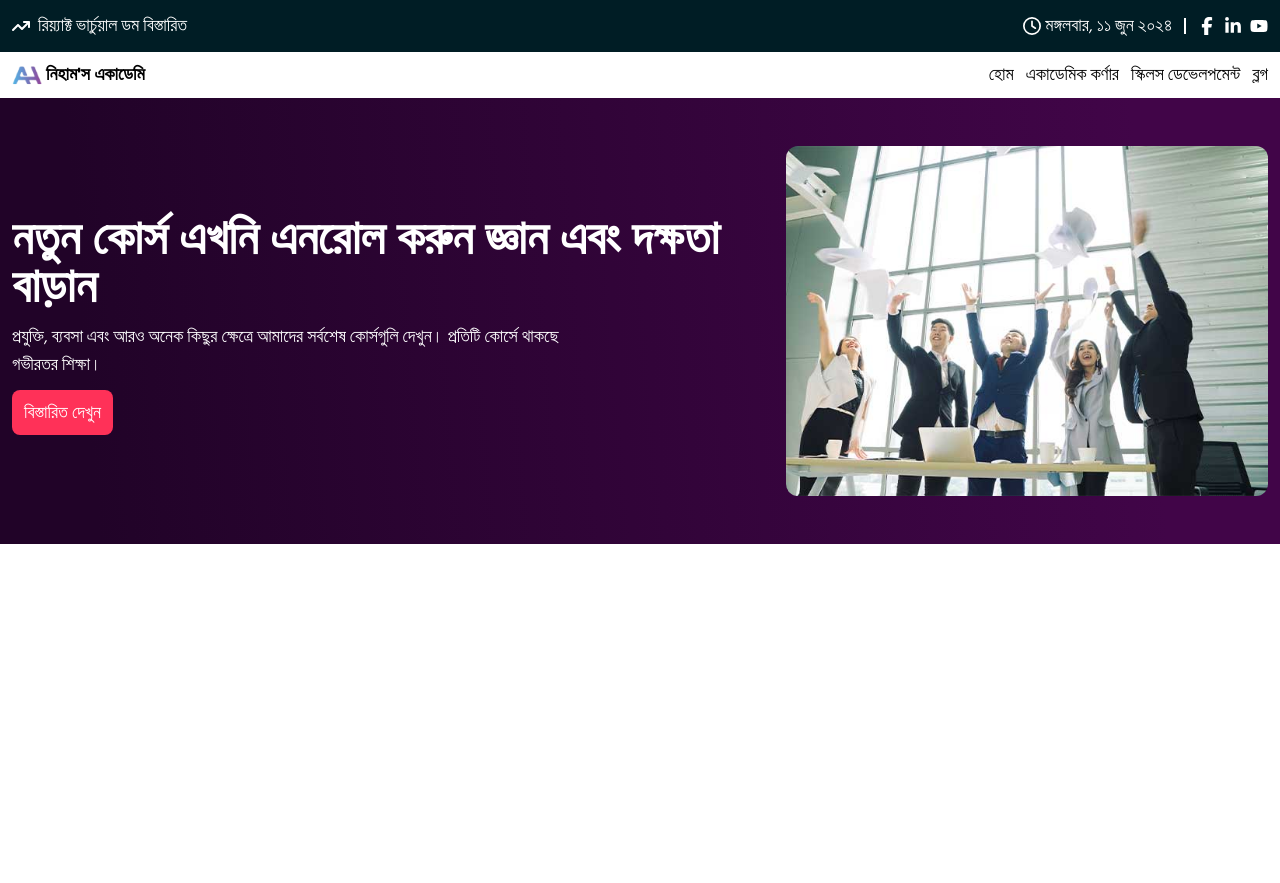
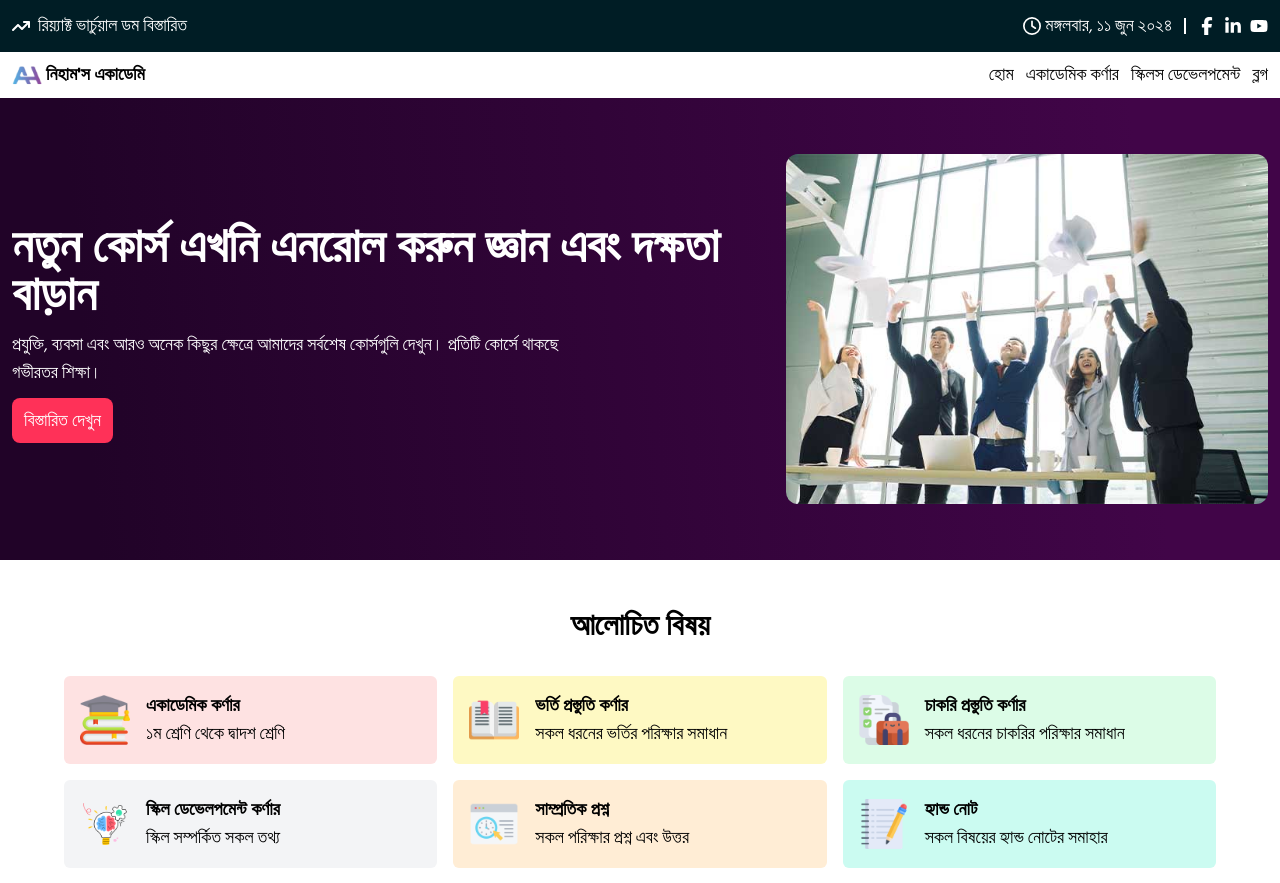
Before and after one commit to AhshanHabib26/Nihamsedu-Client, a Next.js app: page / in a window 1280 px wide. Shown: the top 883 px of the page. Before the commit the page ends 800 px from the top, so only its background shows below. Built offline with nearby package versions, Linux system fonts and the light colour scheme.

Commit message:
Category Added

```diff
--- a/src/app/(withCommonLayout)/page.tsx
+++ b/src/app/(withCommonLayout)/page.tsx
@@ -1,9 +1,11 @@
 import Banner from "@/components/Banner/Banner";
+import Categories from "@/components/Category/Categories";
 
 export default function Home() {
   return (
     <main>
       <Banner />
+      <Categories />
     </main>
   );
 }
--- a/src/components/Banner/Banner.tsx
+++ b/src/components/Banner/Banner.tsx
@@ -14,7 +14,7 @@ const Banner = () => {
   const banners = getAllBannerData();
 
   return (
-    <div className={`${Styles.mainContainer} py-12`}>
+    <div className={`${Styles.mainContainer} py-14`}>
       <Container>
         <SwiperComponent
           autoplay={{
--- /dev/null
+++ b/src/components/Category/Categories.tsx
@@ -0,0 +1,25 @@
+import { getAllCategoriesData } from "@/data/CategoryData";
+import Container from "@/utils/Container";
+import CategoriesCard from "./CategoriesCard";
+import { TCategory } from "@/types/types.global";
+
+const Categories = () => {
+    const categories = getAllCategoriesData();
+
+    return (
+      <Container>
+        <div className=" mt-12">
+          <h1 className="text-3xl hind-siliguri-bold text-center">
+            আলোচিত <span className="text-seconderyColor">বিষয়</span>
+          </h1>
+          <div className="grid grid-cols-1 md:grid-cols-2 lg:grid-cols-3 gap-4 mx-auto max-w-6xl mt-8">
+            {categories.map((category: TCategory) => (
+              <CategoriesCard category={category} key={category.id} />
+            ))}
+          </div>
+        </div>
+      </Container>
+    );
+  };
+
+  export default Categories;
--- /dev/null
+++ b/src/components/Category/CategoriesCard.tsx
@@ -0,0 +1,32 @@
+"use client"
+
+import { useState } from "react";
+import Image from "next/image";
+import { TCategoryProps } from "@/types/types.global";
+
+const CategoriesCard: React.FC<TCategoryProps> = ({ category }) => {
+  const [isHovered, setIsHovered] = useState(false);
+  return (
+    <div
+      className={`flex items-center p-4 rounded-md cursor-pointer ${
+        isHovered ? "text-white" : ""
+      }`}
+      style={{
+        backgroundColor: isHovered ? category.hoverColor : category.bgColor,
+        transition: "0.5s"
+      }}
+      onMouseEnter={() => setIsHovered(true)}
+      onMouseLeave={() => setIsHovered(false)}
+    >
+      <div>
+        <Image className="w-[50px]" src={category.imageUrl} alt="" />
+      </div>
+      <div className="ml-4">
+        <h1 className="text-lg hind-siliguri-bold">{category.title}</h1>
+        <p className="text-lg hind-siliguri-light">{category.description}</p>
+      </div>
+    </div>
+  );
+};
+
+export default CategoriesCard;
--- /dev/null
+++ b/src/data/CategoryData.ts
@@ -0,0 +1,88 @@
+import academicImg from "../assets/icons/education.png";
+import admissionImg from "../assets/icons/admission.png";
+import jobImg from "../assets/icons/job.png";
+import designImg from "../assets/icons/design-development.png";
+import noteImg from "../assets/icons/note.png";
+import islamicImg from "../assets/icons/quran.png";
+import recentImg from "../assets/icons/recent.png";
+import skillDevelopmentImg from "../assets/icons/skill-development.png";
+import tipsImg from "../assets/icons/tips.png";
+
+const categoriesData = [
+  {
+    id: 1,
+    title: "একাডেমিক কর্ণার",
+    description: "১ম শ্রেণি থেকে দ্বাদশ শ্রেণি",
+    bgColor: "#FEE2E2",
+    hoverColor: "#EF4444",
+    imageUrl: academicImg,
+  },
+  {
+    id: 2,
+    title: "ভর্তি প্রস্তুতি কর্ণার",
+    description: "সকল ধরনের ভর্তির পরিক্ষার সমাধান",
+    bgColor: "#FEF9C3",
+    hoverColor: "#EAB308",
+    imageUrl: admissionImg,
+  },
+  {
+    id: 3,
+    title: "চাকরি প্রস্তুতি কর্ণার",
+    description: "সকল ধরনের চাকরির পরিক্ষার সমাধান",
+    bgColor: "#DCFCE7",
+    hoverColor: "#22C55E",
+    imageUrl: jobImg,
+  },
+  {
+    id: 4,
+    title: "স্কিল ডেভেলপমেন্ট কর্ণার",
+    description: "স্কিল সম্পর্কিত সকল তথ্য",
+    bgColor: "#F3F4F6",
+    hoverColor: "#6B7280",
+    imageUrl: skillDevelopmentImg,
+  },
+  {
+    id: 5,
+    title: "সাম্প্রতিক প্রশ্ন",
+    description: "সকল পরিক্ষার প্রশ্ন এবং উত্তর",
+    bgColor: "#FFEDD5",
+    hoverColor: "#F97316",
+    imageUrl: recentImg,
+  },
+  {
+    id: 6,
+    title: "হ্যান্ড নোট",
+    description: "সকল বিষয়ের হ্যান্ড নোটের সমাহার",
+    bgColor: "#CBFBF1",
+    hoverColor: "#14B8A6",
+    imageUrl: noteImg,
+  },
+  {
+    id: 7,
+    title: "ওয়েব ডিজাইন এন্ড ডেভেলপমেন্ট",
+    description: "ডিজাইন এবং ডেভেলপমেন্ট হাব",
+    bgColor: "#FCE7F3",
+    hoverColor: "#EC4899",
+    imageUrl: designImg,
+  },
+  {
+    id: 8,
+    title: "টিপস এন্ড ট্রিকস",
+    description: "সকল ধরনের টিপস এবং ট্রিকস এখানে",
+    bgColor: "#DBEAFE",
+    hoverColor: "#3B82F6",
+    imageUrl: tipsImg,
+  },
+  {
+    id: 9,
+    title: "ইসলামিক আলাপ",
+    description: "ইসলামিক বিষয় এখনে জানুন",
+    bgColor: "#F3E8FF",
+    hoverColor: "#A855F7",
+    imageUrl: islamicImg,
+  },
+];
+
+export const getAllCategoriesData = () => {
+  return categoriesData;
+};
--- a/src/types/types.global.ts
+++ b/src/types/types.global.ts
@@ -21,7 +21,7 @@ export type TCategory = {
   description: string;
   bgColor: string;
   hoverColor: string;
-  image: string;
+  imageUrl: any;
 };
 
 export type TCategoryProps = {
@@ -75,7 +75,6 @@ export type TPackageProps = {
   service: TPackage;
 };
 
-
 export type TCourse = {
   id: string;
   title: string;
```
